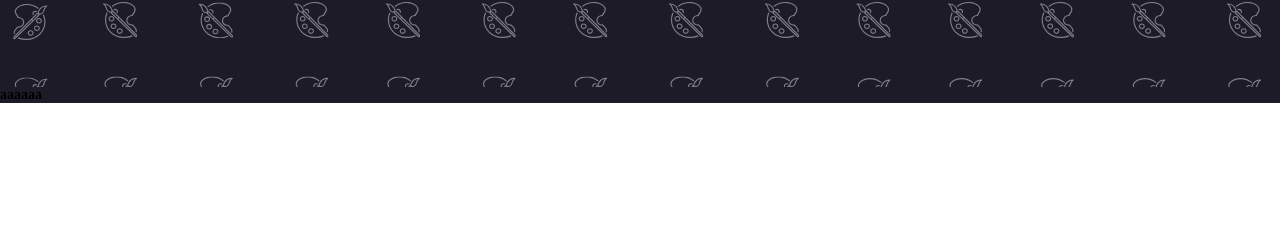
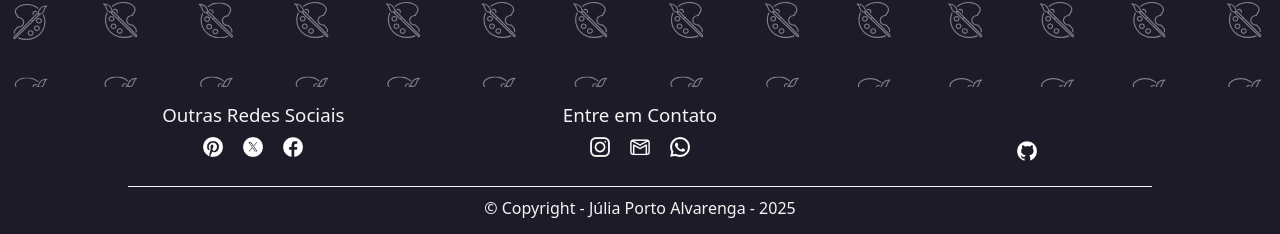
Before and after one commit to xolha/site, a plain HTML site: page xulharts/arte_a_mao.html in a window 1280 px wide. Shown: the part 1789-2023 px from the top of the page. Before the commit the page ends 1892 px from the top, so only its background shows below. Drawn offline with nearby package versions, Linux system fonts and the light colour scheme.

Commit message:
💄feat: Footer added

```diff
--- a/xulharts/arte_a_mao.html
+++ b/xulharts/arte_a_mao.html
@@ -16,15 +16,15 @@
             <nav class="drop-menu">
                 <a href="index.html"><img class="logo" src="./img/XULHARTS.png" alt="logo"></a>
                 <ul class="lista">
-                    <li class="dropdown"> <a>Desenhos</a>
+                    <li class="dropdown"><a>Desenhos</a>
                         <ul>
-                            <li> <a href="catalogo.html">Catálogo</a> </li>
-                            <li> <a href="arte_a_mao.html">Arte a Mão</a> </li>
-                            <li> <a href="arte_digital.html">Arte Digital</a> </li>
-                            <li> <a href="comissoes.html">Comissões</a> </li>
+                            <li><a href="catalogo.html">Catálogo</a></li>
+                            <li><a href="arte_a_mao.html">Arte a Mão</a></li>
+                            <li><a href="arte_digital.html">Arte Digital</a></li>
+                            <li><a href="comissoes.html">Comissões</a></li>
                         </ul>
                     </li>
-                    <li class="dropdown"> <a>Biscuit</a>
+                    <li class="dropdown"><a>Biscuit</a>
                         <ul>
                             <li><a href="pop.html">Pop</a></li>
                             <li><a href="chibi.html">Chibi</a></li>
@@ -102,7 +102,8 @@
             <img src="img-mao/artes_11.jpg" alt="artes 11">
         </a>
 
-        <a href="img-mao/spirit_blossom_ships.jpg" data-lightbox="mao" data-title="Alguns shipps do Florescer Espiritual">
+        <a href="img-mao/spirit_blossom_ships.jpg" data-lightbox="mao"
+           data-title="Alguns shipps do Florescer Espiritual">
             <img src="img-mao/spirit_blossom_ships.jpg" alt="spirit_blossom_ships">
         </a>
 
@@ -152,6 +153,7 @@
         constructor(grid, param2) {
         }
     }
+
     document.addEventListener("DOMContentLoaded", function () {
         let grid = document.querySelector('.grid-item');
         let msnry = new Masonry(grid, {
@@ -169,7 +171,52 @@
 </script>
 
 <footer>
-    <p> aaaaaa</p>
+    <div class="footer-top">
+        <!-- Redes -->
+        <div>
+            <h3> Outras Redes Sociais</h3>
+            <ul>
+                <li><a href="https://br.pinterest.com/xulharts/_created">
+                    <img src="./img/pinterest.png" alt="pinterest">
+                </a></li>
+                <li><a href="https://twitter.com/xulharts">
+                    <img src="./img/twitter.png" alt="twitter">
+                </a></li>
+                <li><a href="https://www.facebook.com/xulharts">
+                    <img src="./img/facebook.png" alt="facebook">
+                </a></li>
+            </ul>
+        </div>
+        <!-- Contato -->
+        <div>
+            <h3> Entre em Contato</h3>
+            <ul>
+                <li><a href="https://www.instagram.com/xulharts/">
+                    <img src="./img/instagram.png" alt="instagram">
+                </a></li>
+                <li><a href="mailto:xulharts@gmail.com">
+                    <img src="./img/gmail.png" alt="gmail">
+                </a></li>
+                <li><a href="https://wa.me/5527996057158?text=Olá!%20Gostaria%20de%20fazer%20uma%20encomenda!">
+                    <img src="./img/whatsapp.png" alt="whatsapp">
+                </a></li>
+            </ul>
+        </div>
+        <!-- Github -->
+        <div>
+            <ul>
+                <li>
+                    <h3> ­</h3>
+                    <ul>
+                       <li>  <a href="https://github.com/xolha"> <img src="./img/github.png" alt="github">
+                       </a></li>
+                    </ul>
+            </ul>
+        </div>
+    </div>
+    <!-- Copyright -->
+    <hr>
+    <p class="copyright">© Copyright - Júlia Porto Alvarenga - 2025</p>
 </footer>
 
 </body>
--- a/xulharts/stylemao.css
+++ b/xulharts/stylemao.css
@@ -55,7 +55,7 @@ ul {
 }
 
 li {
-    font-family: "Coiny", serif;
+    font-family: "Coiny", system-ui;
     font-weight: 400;
     font-style: normal;
     color: var(--roxo-escuro);
@@ -200,33 +200,6 @@ nav ul li ul li:hover {
         column-count: 2;
     }
 }
-
-
-/*
-
-
-.grid img {
-    column-count: 2;
-    width: auto;
-    height: auto;
-    display: block;
-}
-
-.grid {
-    display: grid;
-    grid-template-columns: repeat(2, 200px);
-    margin: 0 auto;
-    justify-content: center;
-    max-width: 1200px;
-    padding: 10px;
-}
-
-.grid-item {
-    column-count: 2;
-    column-gap: 5px;
-    visibility: hidden;
-}
- */
 /* fim do responsivo*/
 
 
@@ -240,10 +213,59 @@ body {
     padding: 0;
 }
 
-footer{
+/*  footer */
+
+footer {
     background-color: var(--cinza-azulado);
-    align-items: center;
-    font: bold 14px 'Lilita One';
+    padding: 15px 0;
+}
+
+.footer-top h3 {
+    text-align: center;
+    font-family: "Sniglet", system-ui;
+    font-weight: 400;
+    font-style: normal;
+    color: var(--branco);
+}
+
+.footer-top {
+   display: flex;
+   justify-content: space-between;
+    max-width: 1200px;
+    margin: 0 auto;
+    padding: 0 20px;
+    flex-wrap: wrap;
+}
+
+.footer-top > div {
+    flex: 1;
+    text-align: center;
+    min-width: 200px;
+}
+
+.footer-top ul {
+    display: flex;
+    justify-content: center;
+}
+
+hr {
+    border: none;
+    border-top: 1px solid var(--branco );
+    margin: 10px auto;
+    width: 80%;
+}
+
+.copyright {
+    text-align: center;
+    font-family: "Sniglet", system-ui;
+    font-weight: 100;
+    font-style: normal;
+    color: var(--branco);
+}
+
+footer .footer-top img{
+    width: 20px;
+    height: 20px;
 }
 
 /* Galeria */
```
Also changed, not shown: xulharts/img/XULHARTS.png, xulharts/img/facebook.png (added), xulharts/img/github.png (added), xulharts/img/gmail.png (added), xulharts/img/instagram.png (added), xulharts/img/pinterest.png (added), xulharts/img/twitter.png (added), xulharts/img/whatsapp.png (added).
